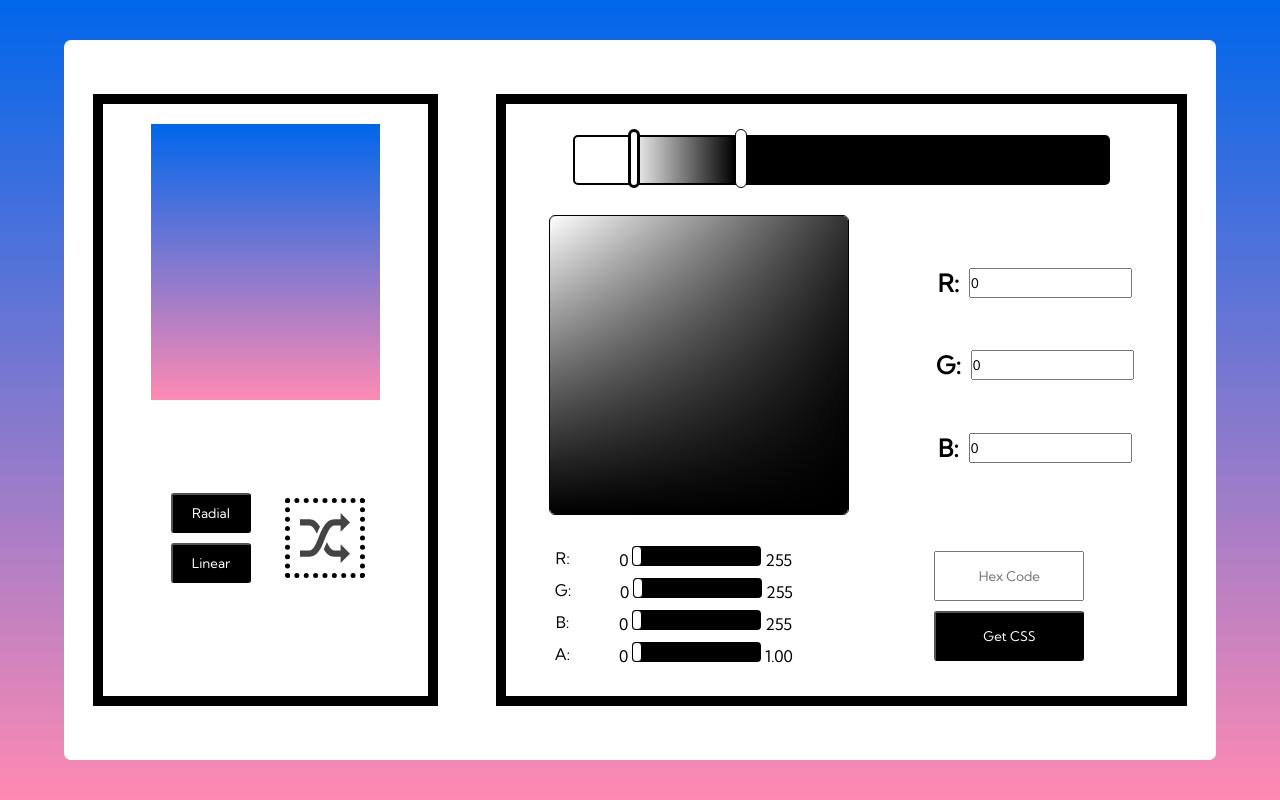
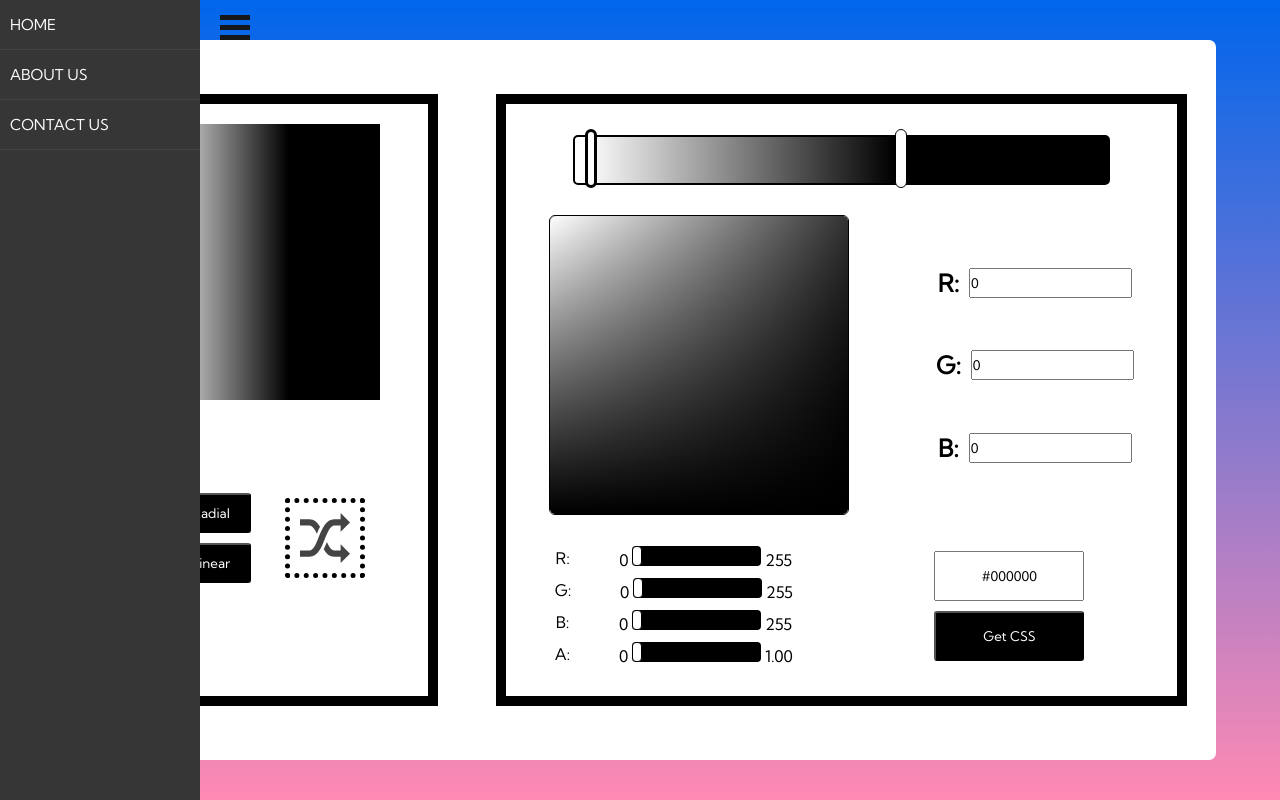
Before and after one commit to suryakanigolla/css-gradient-gen, a PHP site: page / in a window 1280 px wide. Run offline with PHP 8.4, Linux system fonts and the light colour scheme.

Commit message:
fixed gradient update and linked

```diff
--- a/components/ColorPicker/ColorPicker.js
+++ b/components/ColorPicker/ColorPicker.js
@@ -15,6 +15,7 @@ export class ColorPicker {
     }
 
     build() {
+        this.context.imageSmoothingEnabled = false;
         this.context.fillStyle = this.backgroundColor;
         this.context.fillRect(0,0,this.target.width,this.target.height);
         var gradient = this.context.createLinearGradient(0,0,this.target.width,this.target.height);
--- a/components/GradientChanger/GradientChanger.js
+++ b/components/GradientChanger/GradientChanger.js
@@ -10,9 +10,9 @@ export class GradientChanger {
         return (this.pointers.filter(item => item.pos == pointer.pos)).length == 0 ? false : true;
     }
 
-    checkBorder(pointer) {
-        return parseFloat(pointer.pos) < 101 ? true : false;
-    }
+    // checkBorder(pointer) {
+    //     return parseFloat(pointer.pos) < 101 ? true : false;
+    // }
 
     addPointer(colour,pos) {
         var tempId = `pointer${this.currentId}`;
@@ -23,14 +23,16 @@ export class GradientChanger {
         else {
             tempPointer =  new Pointer(colour,pos, tempId, false);
         }
-        if (!this.checkOverlapping(tempPointer) && this.checkBorder(tempPointer)) {
+        if (!this.checkOverlapping(tempPointer)) {
             this.pointers.push(tempPointer);
+            this.pointers.sort(function(a,b) { return parseFloat(a.getPos()) - parseFloat(b.getPos()) });
             this.currentId += 1;
             $(".gradientChanger").append(tempPointer.getHTML());
         }
         else {
             console.log("overlapping");
         }
+        return tempId;
 
     }
 
@@ -66,12 +68,14 @@ export class GradientChanger {
     //     return divNew;
     // }
 
-    generateGradient() {
+    generateGradient(width) {
         var tempStr = "linear-gradient(90deg,";
+        var tempVal;
         for (var i = 0; i < this.pointers.length; i++) {
             tempStr += this.pointers[i].getColor();
             tempStr += " ";
-            tempStr += this.pointers[i].getPos();
+            tempVal = (parseFloat($("#"+this.pointers[i].getId()).css("left"))/width)*100;
+            tempStr += String(tempVal) + "%";
             if(i != this.pointers.length - 1) {
                 tempStr += ",";
             }
--- a/css/styles.css
+++ b/css/styles.css
@@ -262,3 +262,39 @@ body {
     color: white;
     background-color: black;
 }
+
+/* SideBar Styles */
+#sidebar {
+    position:absolute;
+    top:0px;
+    left:-200px;
+    width:200px;
+    height:100%;
+    background:#363636;
+    transition:all 300ms linear;
+  }
+
+  #sidebar.active {
+    left:0px;
+  }
+
+  #sidebar .toggle-btn {
+    position:absolute;
+    left:220px;
+    top:10px;
+  }
+  #sidebar .toggle-btn span {
+    display:block;
+    width:30px;
+    height:5px;
+    background:#151719;
+    margin:5px 0px;
+    cursor:pointer;
+  }
+  #sidebar div.list div.item {
+    padding:15px 10px;
+    border-bottom:1px solid #444;
+    color:#fcfcfc;
+    text-transform:uppercase;
+    font-size:15px;
+  }
--- a/index.html
+++ b/index.html
@@ -76,6 +76,18 @@
                 </div>
             </div>
         </div>
+        <div id="sidebar" class="active">
+            <div class="toggle-btn">
+              <span></span>
+              <span></span>
+              <span></span>
+            </div>
+            <div class="list">
+              <div class="item">Home</div>
+              <div class="item">About us</div>
+              <div class="item">Contact us</div>
+            </div>
+        </div>
     </div>
 
     <script src="./jquery-3.6.0.js"></script>
--- a/script.js
+++ b/script.js
@@ -19,6 +19,8 @@ var isClicked = false;
 var picker = new ColorPicker(mainChoose,250,250);
 var gradientChanger = new GradientChanger([])
 
+var lgTemp;
+
 setInterval(() => picker.draw(),1);
 
 $(document).ready(function() {
@@ -30,7 +32,7 @@ $(document).ready(function() {
     });
 
     $(mainChoose).mousemove(function(e) {
-        if(isClicked) {
+        if(isClicked && this==e.target) {
             var pos = findPos(this);
             var x = e.pageX - pos.x;
             var y = e.pageY - pos.y;
@@ -87,7 +89,7 @@ $(document).ready(function() {
 
 
     $(".gradientPointer").each(function(index) {
-        $(this).on("mousedown", function() {
+        $(this).on("mousedown", function(e) {
             $(".gradientPointer").removeClass("selected");
             $(this).addClass("selected");
         })
@@ -99,25 +101,59 @@ $(document).ready(function() {
                 updateGradient();
             }
         });
+    })
+
+    $(".gradientChanger").on("click",function(e) {
+        if(this == e.target) {
+            var getPosTemp = e.pageX - $(this).offset().left;
+            console.log(getPosTemp);
+            var returnID = gradientChanger.addPointer($(hexCode).val(),String(getPosTemp)+"px");
+            $(".gradientPointer").removeClass("selected");
+            $("#"+returnID).addClass("selected");
+            $("#"+returnID).draggable({
+                axis:"x",
+                containment:".gradientChanger",
+                drag: function() {
+                    gradientChanger.movePointer($(this).attr("id"),$(this).css("left"));
+                    updateGradient();
+                }
+            });
+            $("#"+returnID).on("mousedown", function(e) {
+                $(".gradientPointer").removeClass("selected");
+                $(this).addClass("selected");
+            })
+            updateGradient();
+        }
 
     })
 
-    $()
+    //SideBar
+    $(".toggle-btn").click(function(){
+        $("#sidebar").toggleClass("active");
+    })
+
 
 })
 
 //Main function
 function start() {
-    addAPointer("#FFFFFF", "10%");
-    addAPointer("#000000", "30%");
+    addAPointer("#FFFFFF", "10px");
+    addAPointer("#000000", "320px");
+    $(hexCode).val("#000000")
     updateGradient();
 }
 
 //Update Function
 function updateGradient() {
+
     $(".gradientChanger").css("background", function() {
-        return gradientChanger.generateGradient();
+        lgTemp = gradientChanger.generateGradient($(this).width());
+        return lgTemp;
     });
+
+    $(".gradientViewer").css("background",lgTemp);
+
+
 }
 
 function updateAll(r,g,b) {
```
